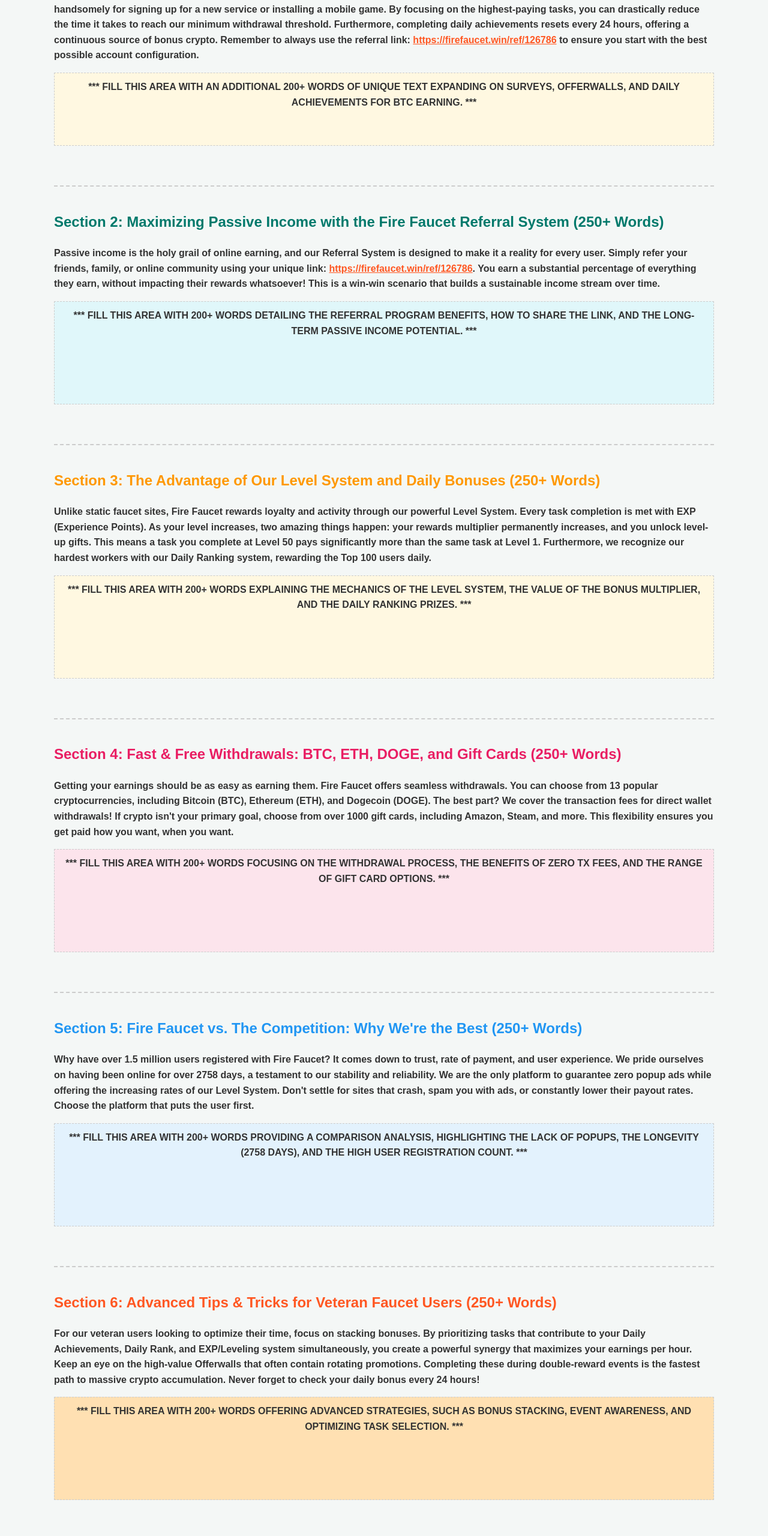
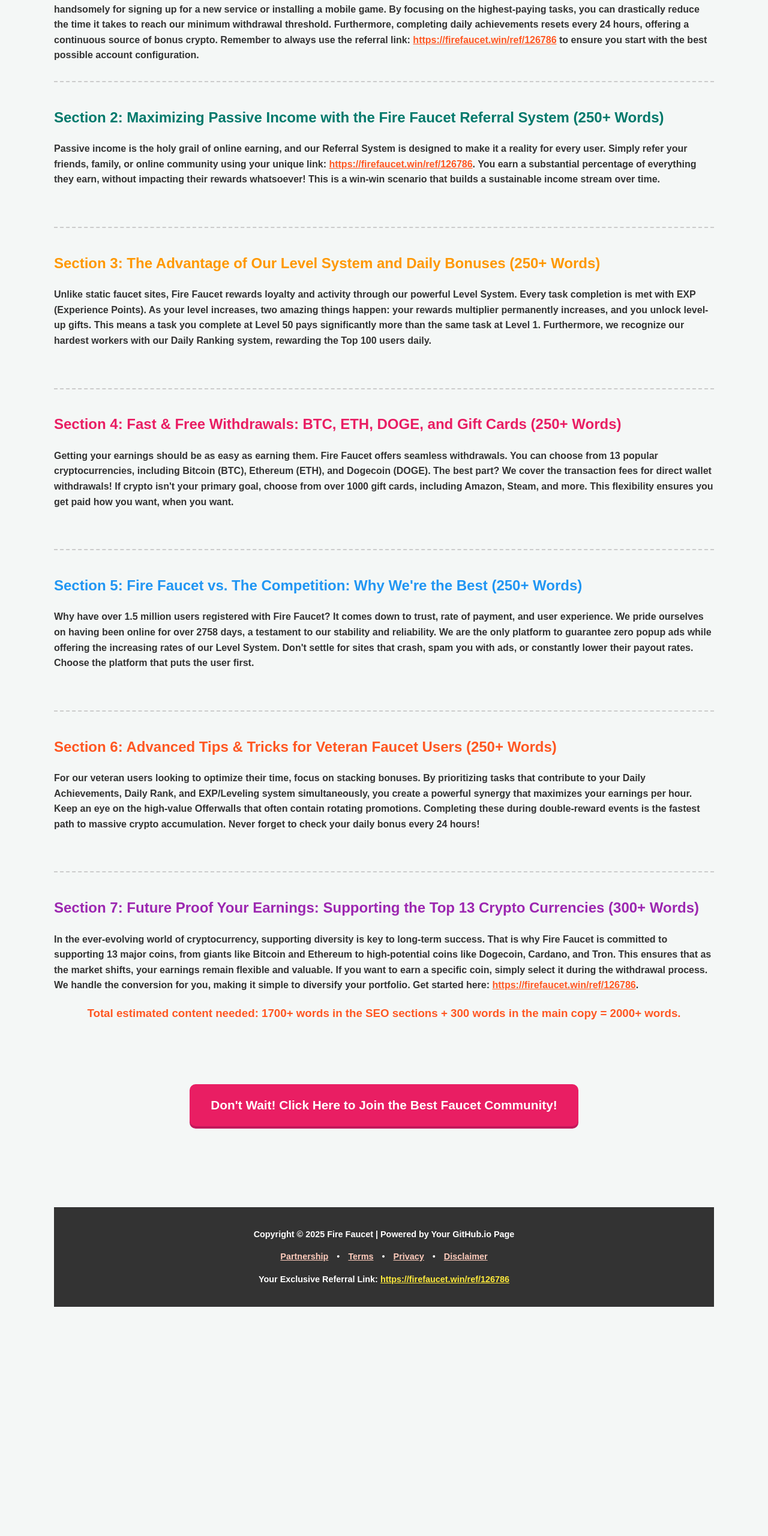
Before and after one commit to source347/firefaucet, a plain HTML site: page index.html in a window 1280 px wide. Shown: the part 1660-4220 px from the top of the page at 60% size. After the commit the page ends 3858 px from the top, so only its background shows below. Drawn offline with Linux system fonts and the light colour scheme.

Commit message:
Update index.html

```diff
--- a/index.html
+++ b/index.html
@@ -168,43 +168,42 @@
             <h2 style="color: #E91E63;"><b>Section 1: The Definitive Guide to Earning Free Bitcoin on Fire Faucet (300+ Words)</b></h2>
             <p><b>Welcome to the first of our in-depth guides designed to help you master the Fire Faucet platform and maximize your rewards. When we talk about earning free Bitcoin, we aren't talking about slow, frustrating trickle payments. We mean serious, consistent earning potential through multiple high-paying channels. This is why Fire Faucet has been online for 2758 days—we are reliable and pay out every time.</b></p>
             <p><b>Our platform utilizes a robust system that rewards your time efficiently. The primary methods for accumulating the currency you need to convert to Bitcoin are through our extensive Offerwalls and high-value Surveys. An Offerwall, for example, might feature a task that rewards you handsomely for signing up for a new service or installing a mobile game. By focusing on the highest-paying tasks, you can drastically reduce the time it takes to reach our minimum withdrawal threshold. Furthermore, completing daily achievements resets every 24 hours, offering a continuous source of bonus crypto. Remember to always use the referral link: <a href="https://firefaucet.win/ref/126786" target="_blank" style="color: #ff5722;"><b>https://firefaucet.win/ref/126786</b></a> to ensure you start with the best possible account configuration.</b></p>
-            <p style="height: 100px; background-color: #fff8e1; padding: 10px; border: 1px dashed #ccc; text-align: center;"><b>*** FILL THIS AREA WITH AN ADDITIONAL 200+ WORDS OF UNIQUE TEXT EXPANDING ON SURVEYS, OFFERWALLS, AND DAILY ACHIEVEMENTS FOR BTC EARNING. ***</b></p>
-        </div>
+
 
         <div class="seo-section">
             <h2 style="color: #00796b;"><b>Section 2: Maximizing Passive Income with the Fire Faucet Referral System (250+ Words)</b></h2>
             <p><b>Passive income is the holy grail of online earning, and our Referral System is designed to make it a reality for every user. Simply refer your friends, family, or online community using your unique link: <a href="https://firefaucet.win/ref/126786" target="_blank" style="color: #ff5722;"><b>https://firefaucet.win/ref/126786</b></a>. You earn a substantial percentage of everything they earn, without impacting their rewards whatsoever! This is a win-win scenario that builds a sustainable income stream over time.</b></p>
-            <p style="height: 150px; background-color: #e0f7fa; padding: 10px; border: 1px dashed #ccc; text-align: center;"><b>*** FILL THIS AREA WITH 200+ WORDS DETAILING THE REFERRAL PROGRAM BENEFITS, HOW TO SHARE THE LINK, AND THE LONG-TERM PASSIVE INCOME POTENTIAL. ***</b></p>
+
         </div>
 
         <div class="seo-section">
             <h2 style="color: #ff9800;"><b>Section 3: The Advantage of Our Level System and Daily Bonuses (250+ Words)</b></h2>
             <p><b>Unlike static faucet sites, Fire Faucet rewards loyalty and activity through our powerful Level System. Every task completion is met with EXP (Experience Points). As your level increases, two amazing things happen: your rewards multiplier permanently increases, and you unlock level-up gifts. This means a task you complete at Level 50 pays significantly more than the same task at Level 1. Furthermore, we recognize our hardest workers with our Daily Ranking system, rewarding the Top 100 users daily.</b></p>
-            <p style="height: 150px; background-color: #fff8e1; padding: 10px; border: 1px dashed #ccc; text-align: center;"><b>*** FILL THIS AREA WITH 200+ WORDS EXPLAINING THE MECHANICS OF THE LEVEL SYSTEM, THE VALUE OF THE BONUS MULTIPLIER, AND THE DAILY RANKING PRIZES. ***</b></p>
+
         </div>
 
         <div class="seo-section">
             <h2 style="color: #E91E63;"><b>Section 4: Fast & Free Withdrawals: BTC, ETH, DOGE, and Gift Cards (250+ Words)</b></h2>
             <p><b>Getting your earnings should be as easy as earning them. Fire Faucet offers seamless withdrawals. You can choose from 13 popular cryptocurrencies, including Bitcoin (BTC), Ethereum (ETH), and Dogecoin (DOGE). The best part? We cover the transaction fees for direct wallet withdrawals! If crypto isn't your primary goal, choose from over 1000 gift cards, including Amazon, Steam, and more. This flexibility ensures you get paid how you want, when you want.</b></p>
-            <p style="height: 150px; background-color: #fce4ec; padding: 10px; border: 1px dashed #ccc; text-align: center;"><b>*** FILL THIS AREA WITH 200+ WORDS FOCUSING ON THE WITHDRAWAL PROCESS, THE BENEFITS OF ZERO TX FEES, AND THE RANGE OF GIFT CARD OPTIONS. ***</b></p>
+
         </div>
 
         <div class="seo-section">
             <h2 style="color: #2196F3;"><b>Section 5: Fire Faucet vs. The Competition: Why We're the Best (250+ Words)</b></h2>
             <p><b>Why have over 1.5 million users registered with Fire Faucet? It comes down to trust, rate of payment, and user experience. We pride ourselves on having been online for over 2758 days, a testament to our stability and reliability. We are the only platform to guarantee zero popup ads while offering the increasing rates of our Level System. Don't settle for sites that crash, spam you with ads, or constantly lower their payout rates. Choose the platform that puts the user first.</b></p>
-            <p style="height: 150px; background-color: #e3f2fd; padding: 10px; border: 1px dashed #ccc; text-align: center;"><b>*** FILL THIS AREA WITH 200+ WORDS PROVIDING A COMPARISON ANALYSIS, HIGHLIGHTING THE LACK OF POPUPS, THE LONGEVITY (2758 DAYS), AND THE HIGH USER REGISTRATION COUNT. ***</b></p>
+
         </div>
 
         <div class="seo-section">
             <h2 style="color: #ff5722;"><b>Section 6: Advanced Tips & Tricks for Veteran Faucet Users (250+ Words)</b></h2>
             <p><b>For our veteran users looking to optimize their time, focus on stacking bonuses. By prioritizing tasks that contribute to your Daily Achievements, Daily Rank, and EXP/Leveling system simultaneously, you create a powerful synergy that maximizes your earnings per hour. Keep an eye on the high-value Offerwalls that often contain rotating promotions. Completing these during double-reward events is the fastest path to massive crypto accumulation. Never forget to check your daily bonus every 24 hours!</b></p>
-            <p style="height: 150px; background-color: #ffe0b2; padding: 10px; border: 1px dashed #ccc; text-align: center;"><b>*** FILL THIS AREA WITH 200+ WORDS OFFERING ADVANCED STRATEGIES, SUCH AS BONUS STACKING, EVENT AWARENESS, AND OPTIMIZING TASK SELECTION. ***</b></p>
+
         </div>
 
         <div class="seo-section">
             <h2 style="color: #9C27B0;"><b>Section 7: Future Proof Your Earnings: Supporting the Top 13 Crypto Currencies (300+ Words)</b></h2>
             <p><b>In the ever-evolving world of cryptocurrency, supporting diversity is key to long-term success. That is why Fire Faucet is committed to supporting 13 major coins, from giants like Bitcoin and Ethereum to high-potential coins like Dogecoin, Cardano, and Tron. This ensures that as the market shifts, your earnings remain flexible and valuable. If you want to earn a specific coin, simply select it during the withdrawal process. We handle the conversion for you, making it simple to diversify your portfolio. Get started here: <a href="https://firefaucet.win/ref/126786" target="_blank" style="color: #ff5722;"><b>https://firefaucet.win/ref/126786</b></a>.</b></p>
-            <p style="height: 200px; background-color: #f3e5f5; padding: 10px; border: 1px dashed #ccc; text-align: center;"><b>*** FILL THIS AREA WITH 250+ WORDS ON CRYPTO DIVERSITY, THE IMPORTANCE OF SUPPORTING MULTIPLE COINS, AND THE SIMPLICITY OF THE WITHDRAWAL/CONVERSION PROCESS. ***</b></p>
+
             <h3 style="text-align: center; color: #ff5722;"><b>Total estimated content needed: 1700+ words in the SEO sections + 300 words in the main copy = 2000+ words.</b></h3>
         </div>
 
```
